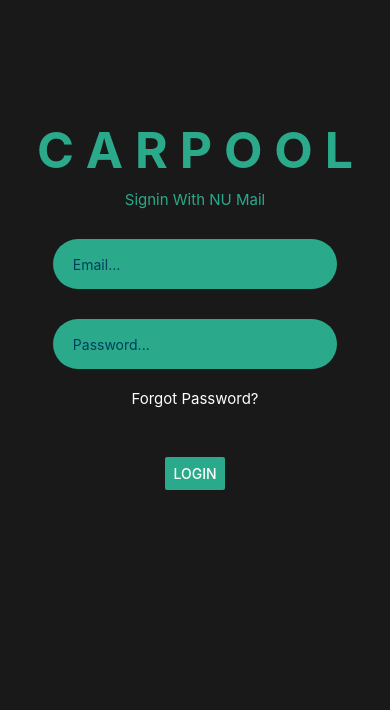
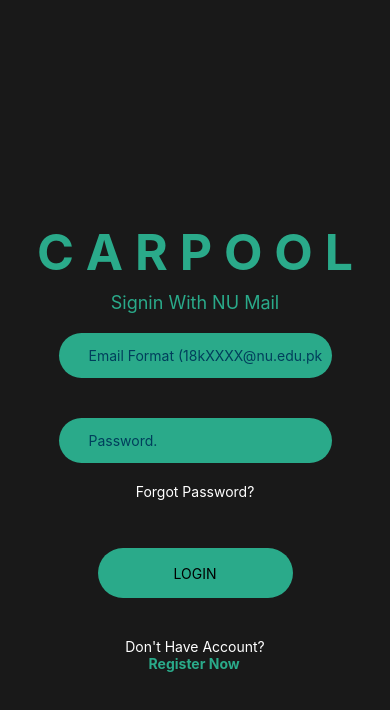
Before and after one commit to owaissultan3000/Frontend_Pool, a React Native app: screen / in a window 390 px wide. Shown: the top 710 px of the page. Built offline with nearby package versions, Linux system fonts and the light colour scheme.

Commit message:
Signin Form Updated

```diff
--- a/App.js
+++ b/App.js
@@ -1,12 +1,13 @@
 import React, { Component } from 'react'
-import { Text, View } from 'react-native'
-import Welcome from './Components/Welcome'
+import SigninForm from './Components/SigninForm'
 
 export class App extends Component {
   render() {
     return (
 
-        <Welcome/>
+       <SigninForm/>
+
+
 
     )
   }
--- /dev/null
+++ b/Components/SigninForm.js
@@ -0,0 +1,139 @@
+import { StatusBar } from "expo-status-bar";
+import React, { useState } from "react";
+import {
+  StyleSheet,
+  Text,
+  View,
+  Image,
+  TextInput,
+  Button,
+  Keyboard,
+  TouchableOpacity,
+} from "react-native";
+
+export default function SigninForm() {
+  const [email, setEmail] = useState('');
+  const [password, setPassword] = useState('');
+  const submitValue = () => {
+    console.log(email, password);
+    setEmail('');
+    setPassword('');
+    Keyboard.dismiss()
+  }
+
+  return (
+    <View style={styles.container}>
+
+      <Text style={styles.logo}>C A R P O O L</Text>
+
+      <Text style={styles.subText}>Signin With NU Mail</Text>
+
+      <StatusBar style="auto" />
+
+      <View style={styles.inputView}>
+        <TextInput
+          style={styles.TextInput}
+          placeholder="Email Format (18kXXXX@nu.edu.pk)"
+          placeholderTextColor="#003f5c"
+          value = {email}
+          onChangeText={(email) => setEmail(email)}
+        />
+      </View>
+
+      <View style={styles.inputView}>
+        <TextInput
+          style={styles.TextInput}
+          placeholder="Password."
+          placeholderTextColor="#003f5c"
+          secureTextEntry={true}
+          value = {password}
+          onChangeText={(password) => setPassword(password)}
+        />
+      </View>
+
+      <TouchableOpacity>
+        <Text style={styles.forgot_button}>Forgot Password?</Text>
+      </TouchableOpacity>
+
+      <TouchableOpacity onPress={submitValue} style={styles.loginBtn}>
+        <Text  style={styles.loginText}>LOGIN</Text>
+      </TouchableOpacity>
+
+      <View >
+      <Text style={styles.registertxt} >Don't Have Account?
+      </Text>
+
+      <TouchableOpacity  >
+        <Text style={styles.register} > Register Now</Text>
+      </TouchableOpacity>
+
+      </View>
+    </View>
+  );
+}
+
+const styles = StyleSheet.create({
+    container: {
+      flex: 1,
+      backgroundColor: '#191919',
+      alignItems: "center",
+      justifyContent: "center",
+    },
+
+    subText:{
+        fontSize:18,
+        color:"#2AAA8A",
+        marginTop:10,
+      },
+      registertxt:{
+        color:"white",
+        paddingTop:40,
+      },
+      register:{
+        color:"#2AAA8A",
+        paddingLeft:20,
+        fontWeight:"bold",
+      },
+
+
+    inputView: {
+      backgroundColor: '#2AAA8A',
+      borderRadius: 30,
+      width: "70%",
+      height: 45,
+      marginBottom: 20,
+      marginTop: 20,
+
+    },
+
+    TextInput: {
+      height: 50,
+      flex: 1,
+      padding: 10,
+      marginLeft: 20,
+      color: 'white',
+
+    },
+
+    forgot_button: {
+      height: 30,
+      marginBottom: 30,
+      color: 'white',
+    },
+
+    loginBtn: {
+      width: "50%",
+      borderRadius: 25,
+      height: 50,
+      alignItems: "center",
+      justifyContent: "center",
+      marginTop: 5,
+      backgroundColor: "#2AAA8A",
+    },
+    logo: {
+      fontWeight:"bold",
+      fontSize:50,
+      color:"#2AAA8A",
+      marginTop:50,
+    },
+  });
--- a/Components/Welcome.js
+++ /dev/null
@@ -1,101 +0,0 @@
-import React,{useState} from 'react';
-import { StyleSheet, Text, View, TextInput, TouchableOpacity,Button,Keyboard, SafeAreaView } from 'react-native';
-
-export default function Welcome() {
-  const [email, setEmail] = useState('');
-  const [password, setPassword] = useState('');
-
-
-  const submitValue = () => {
-
-    setEmail('');
-    setPassword('');
-    Keyboard.dismiss()
-  }
-  return (
-
-    <View style={styles.container}>
-      <View style={styles.container}>
-        <Text style={styles.logo}>C A R P O O L</Text>
-        <Text style={styles.subText}>Signin With NU Mail</Text>
-        <View style={styles.inputView} >
-          <TextInput
-            style={styles.inputText}
-            type = "text"
-            placeholder="Email..."
-            placeholderTextColor="#003f5c"
-            value = {email}
-            onChangeText={setEmail}/>
-        </View>
-        <View style={styles.inputView} >
-          <TextInput
-            secureTextEntry
-            type = "password"
-            style={styles.inputText}
-            placeholder="Password..."
-            placeholderTextColor="#003f5c"
-            value = {password}
-            onChangeText={setPassword}/>
-        </View>
-        <TouchableOpacity>
-          <Text style={styles.forgot}>Forgot Password?</Text>
-        </TouchableOpacity>
-        <TouchableOpacity style={styles.loginBtn}>
-        <Button title="LOGIN" color="#2AAA8A" onPress={submitValue}/>
-        </TouchableOpacity>
-
-      </View>
-    </View>
-
-  );
-}
-
-
-const styles = StyleSheet.create({
-  container: {
-    flex: 1,
-    backgroundColor: '#191919',
-    alignItems: 'center',
-  },
-  logo:{
-    fontWeight:"bold",
-    fontSize:50,
-    color:"#2AAA8A",
-    marginTop:120,
-
-  },
-  subText:{
-    fontSize:15,
-    color:"#2AAA8A",
-    marginTop:10,
-  },
-  inputView:{
-    width:"90%",
-    backgroundColor:"#2AAA8A",
-    borderRadius:25,
-    height:50,
-    marginTop:30,
-    justifyContent:"center",
-    padding:20
-  },
-  inputText:{
-    height:50,
-    color:"white"
-  },
-  forgot:{
-    color:"white",
-    marginTop:20,
-    fontSize:15
-  },
-  loginBtn:{
-    width:"80%",
-    borderRadius:30,
-    height:50,
-    alignItems:"center",
-    justifyContent:"center",
-    marginTop:40
-  },
-  loginText:{
-    color:"white"
-  }
-});
--- a/package.json
+++ b/package.json
@@ -11,6 +11,7 @@
     "expo": "~42.0.1",
     "expo-status-bar": "~1.0.4",
     "react": "16.13.1",
+    "react-devtools": "^4.14.0",
     "react-dom": "16.13.1",
     "react-native": "https://github.com/expo/react-native/archive/sdk-42.0.0.tar.gz",
     "react-native-web": "~0.13.12"
```
Also changed, not shown: 1 other file (tests, documents, lock files or other folders).
